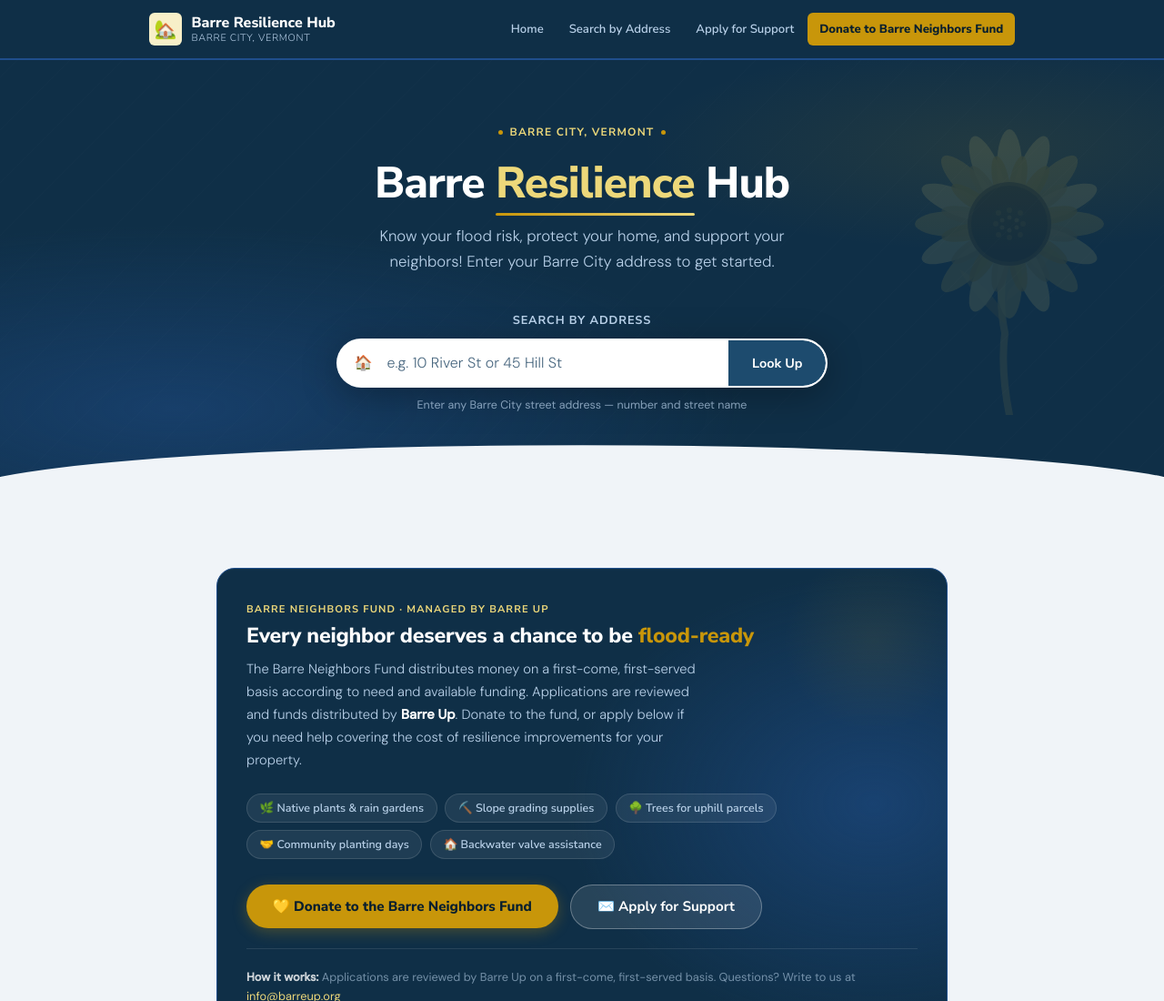
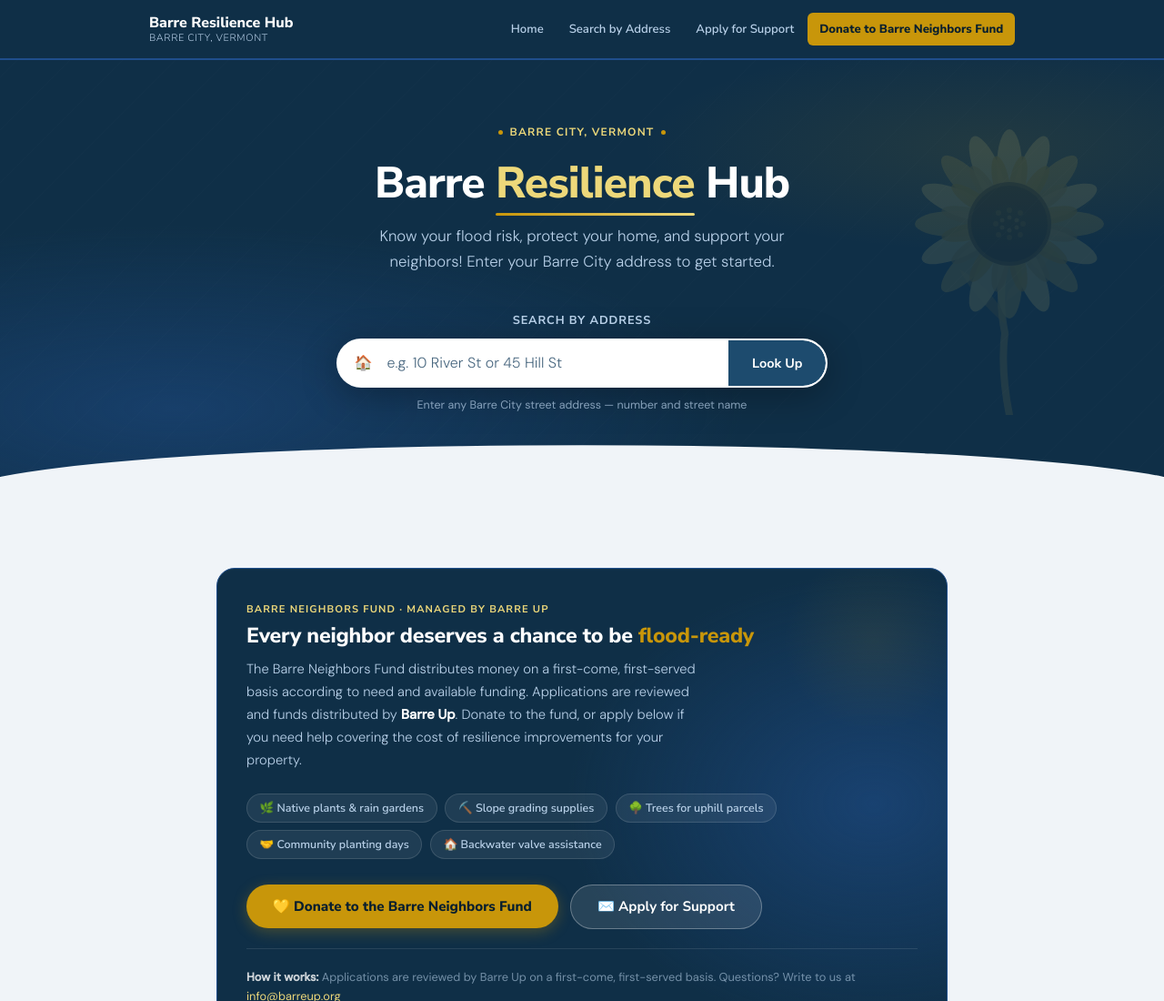
Before and after one commit to MMWilsonGit/Barre-Hub, a plain HTML site: page index.html in a window 1280 px wide. Shown: the top 1100 px of the page at 91% size. Drawn offline with Linux system fonts and the light colour scheme.

Commit message:
Update index.html
Removed "home" icon in the upper left menu location.

```diff
--- a/index.html
+++ b/index.html
@@ -227,7 +227,6 @@
 <header class="site-header" role="banner">
   <div class="hdr">
     <a href="#" class="logo" aria-label="Barre Resilience Hub — Home">
-      <div class="logo-mark" aria-hidden="true">🏡</div>
       <div class="logo-text">Barre Resilience Hub<span>Barre City, Vermont</span></div>
     </a>
     <nav class="main-nav" aria-label="Main navigation">
```
